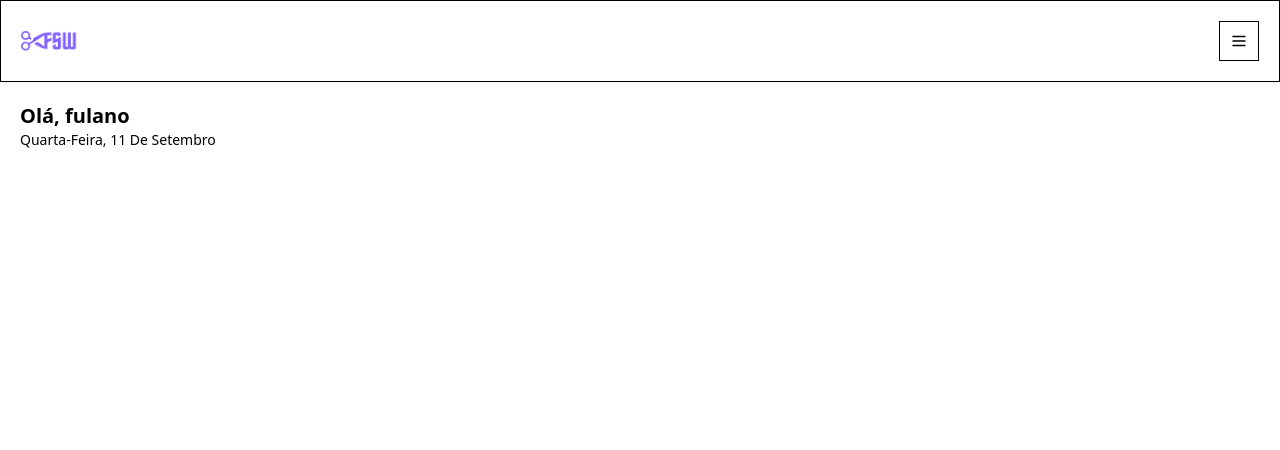
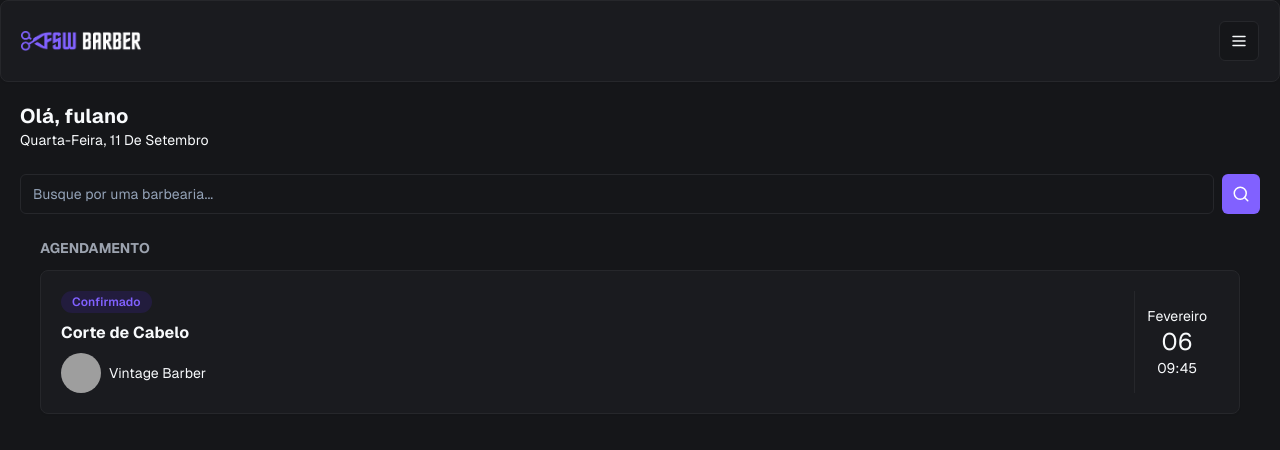
Before and after one commit to JoaoFabris/baber-ecommerce-fullstack, a Next.js app: page / in a window 1280 px wide. Shown: the top 450 px of the page. Built offline with nearby package versions, Linux system fonts and the light colour scheme; grey boxes are pictures that could not be loaded.

Commit message:
feat: add initial booking component

```diff
--- /dev/null
+++ b/app/(home)/page.tsx
@@ -0,0 +1,32 @@
+import { ptBR } from "date-fns/locale";
+import Header from "../_components/header";
+import { format } from "date-fns";
+import Search from "./_components/search";
+import BookingItem from "../_components/booking-item";
+
+
+const Home = () => {
+  return (
+    <div>
+      <Header />
+      <div className="px-5 pt-5">
+        <h2 className="text-xl font-bold">Olá, fulano</h2>
+        <p className="capitalize text-sm">
+          {format(new Date(), "EEEE',' d 'de' MMMM", {
+            locale: ptBR,
+          })}
+        </p>
+      </div>
+      <div className="px-5 mt-6">
+        <Search />
+
+        <div className="px-5 mt-6">
+          <h2 className="text-sm mb-3 uppercase text-gray-400 font-bold">Agendamento</h2>
+          <BookingItem />
+        </div>
+      </div>
+    </div>
+  );
+};
+
+export default Home;
--- /dev/null
+++ b/app/_components/booking-item.tsx
@@ -0,0 +1,34 @@
+import { AvatarImage, Avatar, AvatarFallback } from "./ui/avatar";
+import { Badge } from "./ui/badge";
+import { Card, CardContent } from "./ui/card";
+
+const BookingItem = () => {
+    return (
+        <Card>
+            <CardContent className="p-5 flex justify-between">
+                <div className="flex flex-col gap-2">
+                    <Badge className="bg-[#221C3D] text-primary hover:bg-[#221C3D] w-fit">Confirmado</Badge>
+                    <h2 className="font-bold">Corte de Cabelo</h2>
+
+                    <div className="flex items-center gap-2">
+                        <Avatar>
+                            <AvatarImage src="https://utfs.io/f/c97a2dc9-cf62-468b-a851-bfd2bdde775f-16p.png"/>
+
+                            <AvatarFallback>A</AvatarFallback>
+
+                        </Avatar>
+
+                        <h3  className="text-sm">Vintage Barber</h3>
+                    </div>
+                </div>
+                <div className="flex flex-col items-center justify-center px-3 border-l border-solid border-secondary">
+                    <p className="text-sm">Fevereiro</p>
+                    <p className="text-2xl">06</p>
+                    <p className="text-sm">09:45</p>
+                </div>
+            </CardContent>
+        </Card>
+    );
+}
+
+export default BookingItem;
--- /dev/null
+++ b/app/_components/ui/avatar.tsx
@@ -0,0 +1,50 @@
+"use client";
+
+import * as React from "react";
+import * as AvatarPrimitive from "@radix-ui/react-avatar";
+
+import { cn } from "@/app/_lib/utils";
+
+const Avatar = React.forwardRef<
+  React.ElementRef<typeof AvatarPrimitive.Root>,
+  React.ComponentPropsWithoutRef<typeof AvatarPrimitive.Root>
+>(({ className, ...props }, ref) => (
+  <AvatarPrimitive.Root
+    ref={ref}
+    className={cn(
+      "relative flex h-10 w-10 shrink-0 overflow-hidden rounded-full",
+      className
+    )}
+    {...props}
+  />
+));
+Avatar.displayName = AvatarPrimitive.Root.displayName;
+
+const AvatarImage = React.forwardRef<
+  React.ElementRef<typeof AvatarPrimitive.Image>,
+  React.ComponentPropsWithoutRef<typeof AvatarPrimitive.Image>
+>(({ className, ...props }, ref) => (
+  <AvatarPrimitive.Image
+    ref={ref}
+    className={cn("aspect-square h-full w-full", className)}
+    {...props}
+  />
+));
+AvatarImage.displayName = AvatarPrimitive.Image.displayName;
+
+const AvatarFallback = React.forwardRef<
+  React.ElementRef<typeof AvatarPrimitive.Fallback>,
+  React.ComponentPropsWithoutRef<typeof AvatarPrimitive.Fallback>
+>(({ className, ...props }, ref) => (
+  <AvatarPrimitive.Fallback
+    ref={ref}
+    className={cn(
+      "flex h-full w-full items-center justify-center rounded-full bg-muted",
+      className
+    )}
+    {...props}
+  />
+));
+AvatarFallback.displayName = AvatarPrimitive.Fallback.displayName;
+
+export { Avatar, AvatarImage, AvatarFallback };
--- /dev/null
+++ b/app/_components/ui/badge.tsx
@@ -0,0 +1,36 @@
+import * as React from "react"
+import { cva, type VariantProps } from "class-variance-authority"
+
+import { cn } from "@/app/_lib/utils"
+
+const badgeVariants = cva(
+  "inline-flex items-center rounded-full border px-2.5 py-0.5 text-xs font-semibold transition-colors focus:outline-none focus:ring-2 focus:ring-ring focus:ring-offset-2",
+  {
+    variants: {
+      variant: {
+        default:
+          "border-transparent bg-primary text-primary-foreground hover:bg-primary/80",
+        secondary:
+          "border-transparent bg-secondary text-secondary-foreground hover:bg-secondary/80",
+        destructive:
+          "border-transparent bg-destructive text-destructive-foreground hover:bg-destructive/80",
+        outline: "text-foreground",
+      },
+    },
+    defaultVariants: {
+      variant: "default",
+    },
+  }
+)
+
+export interface BadgeProps
+  extends React.HTMLAttributes<HTMLDivElement>,
+    VariantProps<typeof badgeVariants> {}
+
+function Badge({ className, variant, ...props }: BadgeProps) {
+  return (
+    <div className={cn(badgeVariants({ variant }), className)} {...props} />
+  )
+}
+
+export { Badge, badgeVariants }
--- /dev/null
+++ b/app/about/page.tsx
@@ -0,0 +1,5 @@
+const About = () => {
+  return <h1>About</h1>;
+};
+
+export default About;
--- a/app/layout.tsx
+++ b/app/layout.tsx
@@ -26,7 +26,7 @@
   return (
     <html lang="en">
       <body
-        className={`${geistSans.variable} ${geistMono.variable} antialiased`}
+        className={`${geistSans.className} ${geistMono.variable} dark`}
       >
         {children}
       </body>
--- a/app/page.tsx
+++ /dev/null
@@ -1,20 +0,0 @@
-import { ptBR } from "date-fns/locale";
-import Header from "./_components/header";
-import { format } from "date-fns";
-const Home = () => {
-  return (
-    <div>
-      <Header />
-     <div className="px-5 pt-5">
-     <h2 className="text-xl font-bold">Olá, fulano</h2>
-      <p className="capitalize text-sm">
-        {format(new Date(), "EEEE',' d 'de' MMMM", {
-          locale: ptBR,
-        })}
-      </p>
-     </div>
-    </div>
-  );
-};
-
-export default Home;
--- a/package.json
+++ b/package.json
@@ -13,6 +13,7 @@
   },
   "dependencies": {
     "@prisma/client": "^5.19.1",
+    "@radix-ui/react-avatar": "^1.1.0",
     "@radix-ui/react-slot": "^1.1.0",
     "class-variance-authority": "^0.7.0",
     "clsx": "^2.1.1",
```
Also changed, not shown: 2 other files (tests, documents, lock files or other folders).
